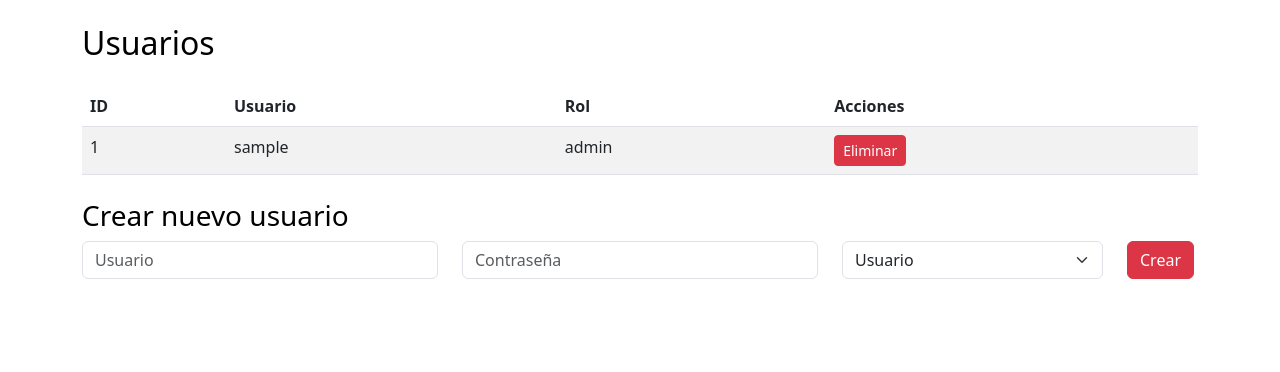
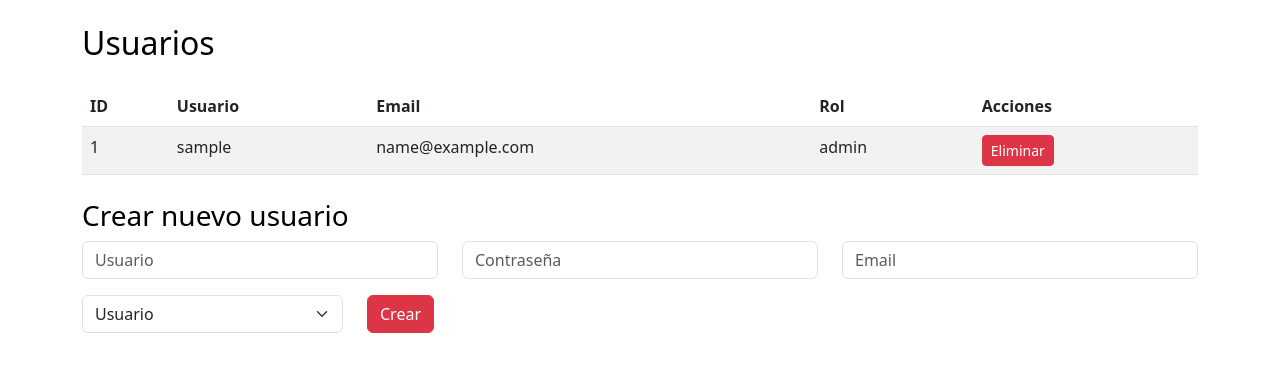
Before and after one commit to cdazaperez/rag_fastapi, a Flask app: page /usuarios in a window 1280 px wide. Shown: the part 56-428 px from the top of the page. Run offline with Flask 3, Linux system fonts and the light colour scheme; the visitor is signed in with stand-in values (Sample User, id 1).

Commit message:
Add reference and email fields, fix sale form

```diff
--- a/inventario/app_flask_inventario.py
+++ b/inventario/app_flask_inventario.py
@@ -67,6 +67,7 @@ def editar(id):
     cursor = conn.cursor(dictionary=True)
     if request.method == 'POST':
         data = (
+            request.form['referencia'],
             request.form['nombre'],
             request.form['colegio'],
             request.form['genero'],
@@ -76,7 +77,7 @@ def editar(id):
             id
         )
         cursor.execute(
-            "UPDATE productos SET nombre=%s, colegio=%s, genero=%s, talla=%s, cantidad=%s, precio=%s WHERE id=%s",
+            "UPDATE productos SET referencia=%s, nombre=%s, colegio=%s, genero=%s, talla=%s, cantidad=%s, precio=%s WHERE id=%s",
             data,
         )
         conn.commit()
@@ -126,10 +127,14 @@ def crear_usuario():
         return redirect(url_for('dashboard'))
     username = request.form['username']
     password = request.form['password']
+    email = request.form.get('email')
     role = request.form['role']
     conn = get_db()
     cursor = conn.cursor()
-    cursor.execute("INSERT INTO usuarios(username, password, role) VALUES (%s, %s, %s)", (username, password, role))
+    cursor.execute(
+        "INSERT INTO usuarios(username, password, email, role) VALUES (%s, %s, %s, %s)",
+        (username, password, email, role),
+    )
     conn.commit()
     conn.close()
     flash("Usuario creado")
@@ -212,7 +217,13 @@ def agregar_producto():
     if 'user' not in session:
         return redirect(url_for('login'))
 
+    conn = get_db()
+    cursor = conn.cursor(dictionary=True)
+    cursor.execute("SELECT id, nombre FROM colegios")
+    colegios = cursor.fetchall()
+
     if request.method == 'POST':
+        referencia = request.form['referencia']
         nombre = request.form['nombre']
         colegio = request.form['colegio']
         genero = request.form['genero']
@@ -220,18 +231,20 @@ def agregar_producto():
         cantidad = int(request.form['cantidad'])
         precio = float(request.form['precio'])
 
-        conn = get_db()
-        cursor = conn.cursor()
-        cursor.execute("""
-            INSERT INTO productos (nombre, colegio, genero, talla, cantidad, precio)
-            VALUES (%s, %s, %s, %s, %s, %s)
-        """, (nombre, colegio, genero, talla, cantidad, precio))
+        cursor.execute(
+            """
+            INSERT INTO productos (referencia, nombre, colegio, genero, talla, cantidad, precio)
+            VALUES (%s, %s, %s, %s, %s, %s, %s)
+            """,
+            (referencia, nombre, colegio, genero, talla, cantidad, precio),
+        )
         conn.commit()
         conn.close()
         flash("Producto agregado correctamente")
         return redirect(url_for('dashboard'))
 
-    return render_template("agregar_producto.html")
+    conn.close()
+    return render_template("agregar_producto.html", colegios=colegios)
 
 @app.route('/entrada', methods=['GET', 'POST'])
 def entrada_producto():
--- a/inventario/templates/dashboard.html
+++ b/inventario/templates/dashboard.html
@@ -16,6 +16,7 @@
       <th>Género</th>
       <th>Talla</th>
       <th>Cantidad</th>
+      <th>Precio</th>
       <th>Acciones</th>
     </tr>
   </thead>
@@ -28,6 +29,7 @@
       <td>{{ p.genero }}</td>
       <td>{{ p.talla }}</td>
       <td>{{ p.cantidad }}</td>
+      <td>{{ "%.2f"|format(p.precio) }}</td>
       <td>
         <a href="{{ url_for('editar', id=p.id) }}" class="btn btn-sm btn-primary">Editar</a>
         {% if session.get('role') == 'admin' %}
--- a/inventario/templates/editar.html
+++ b/inventario/templates/editar.html
@@ -3,6 +3,10 @@
 {% block content %}
 <h2 class="mb-3">Editar Producto</h2>
 <form method="post">
+  <div class="mb-3">
+    <label class="form-label">Referencia</label>
+    <input type="text" class="form-control" name="referencia" value="{{ producto.referencia }}" required>
+  </div>
   <div class="mb-3">
     <label class="form-label">Nombre</label>
     <input type="text" class="form-control" name="nombre" value="{{ producto.nombre }}" required>
--- a/inventario/templates/usuarios.html
+++ b/inventario/templates/usuarios.html
@@ -9,6 +9,7 @@
     <tr>
       <th>ID</th>
       <th>Usuario</th>
+      <th>Email</th>
       <th>Rol</th>
       <th>Acciones</th>
     </tr>
@@ -18,6 +19,7 @@
     <tr>
       <td>{{ u.id }}</td>
       <td>{{ u.username }}</td>
+      <td>{{ u.email }}</td>
       <td>{{ u.role }}</td>
       <td>
         <form action="{{ url_for('eliminar_usuario', id=u.id) }}" method="post" class="d-inline">
@@ -37,6 +39,9 @@
     <div class="col-md-4 mb-3">
       <input type="password" name="password" class="form-control" placeholder="Contraseña" required>
     </div>
+    <div class="col-md-4 mb-3">
+      <input type="email" name="email" class="form-control" placeholder="Email">
+    </div>
     <div class="col-md-3 mb-3">
       <select name="role" class="form-select">
         <option value="user">Usuario</option>
--- a/schema.sql
+++ b/schema.sql
@@ -5,11 +5,13 @@ CREATE TABLE IF NOT EXISTS usuarios (
     id INT AUTO_INCREMENT PRIMARY KEY,
     username VARCHAR(50) NOT NULL UNIQUE,
     password VARCHAR(255) NOT NULL,
+    email VARCHAR(100),
     role ENUM('admin','user') NOT NULL DEFAULT 'user'
 );
 
 CREATE TABLE IF NOT EXISTS productos (
     id INT AUTO_INCREMENT PRIMARY KEY,
+    referencia VARCHAR(100) NOT NULL UNIQUE,
     nombre VARCHAR(100) NOT NULL,
     colegio VARCHAR(100) NOT NULL,
     genero VARCHAR(20) NOT NULL,
```
Also changed, not shown: inventario/templates/agregar_producto.html (+9 -1 lines), inventario/templates/nueva_venta.html (+3 -5 lines).
